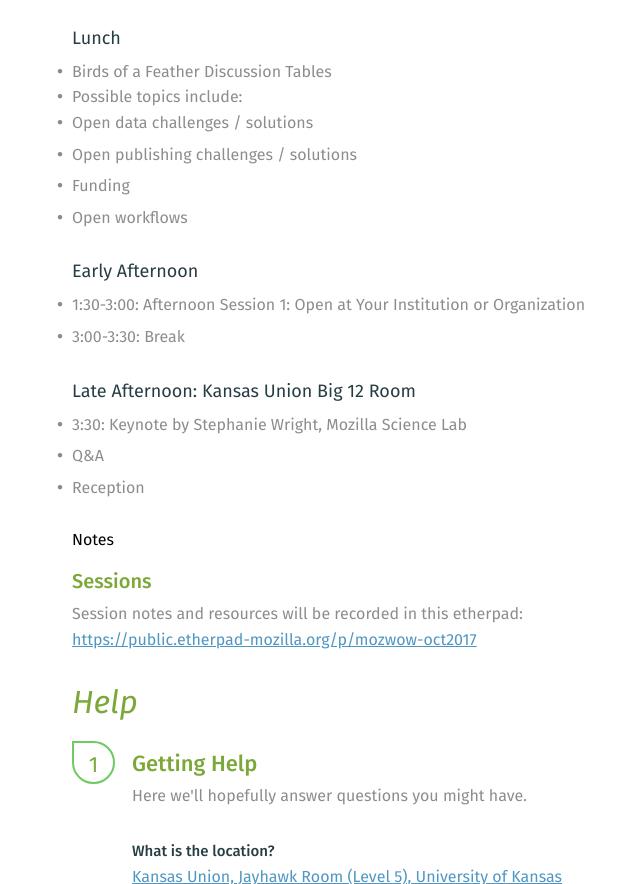
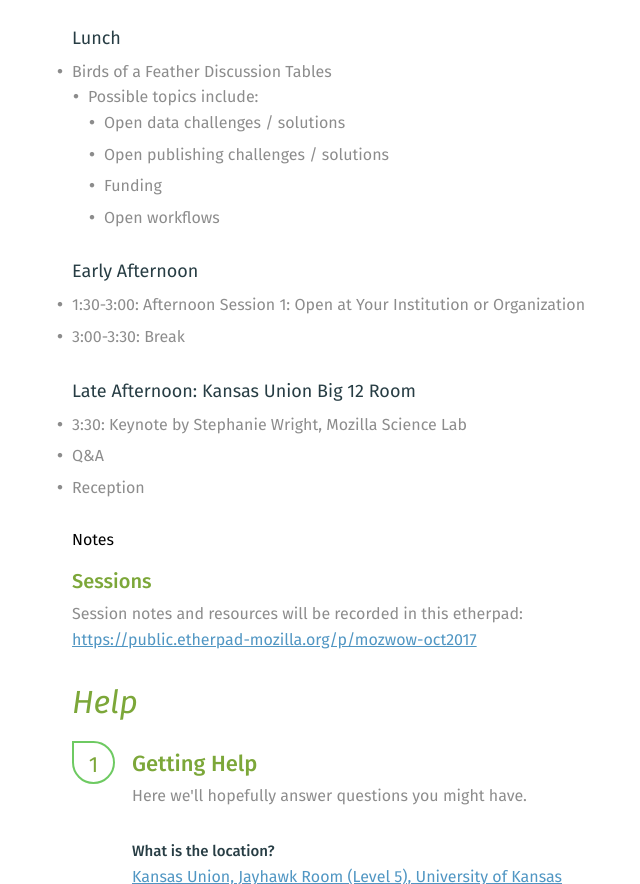
Before and after one commit to mozillascience/WOW-Boston-master, a plain HTML site: page index.html in a window 1280 px wide. Shown: the part 1188-2072 px from the top of the page, without its empty margins (223-863 px from the left). Drawn offline with nearby package versions, Linux system fonts and the light colour scheme; a script that the page names is missing.

Commit message:
Fix Lunch bullets on Day 2 schedule

```diff
--- a/index.html
+++ b/index.html
@@ -115,9 +115,9 @@
 
       <h4>Lunch</h4>
       <ul><li>Birds of a Feather Discussion Tables
-			<ul>
+			<ul style="margin:0 0 0 1em">
 			<li>Possible topics include:
-				<ul>
+				<ul style="margin:0 0 0 1em">
 				<li>Open data challenges / solutions</li>
 				<li>Open publishing challenges / solutions</li>
 				<li>Funding</li>
```
